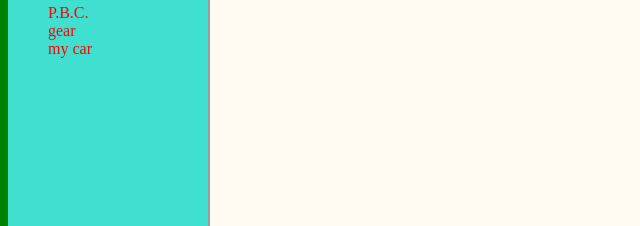
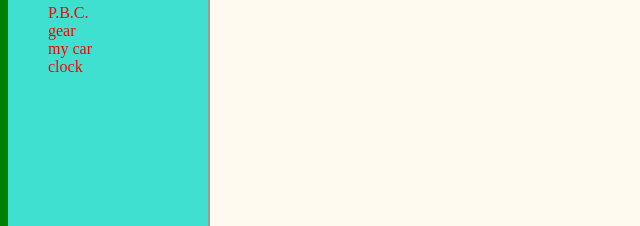
Before and after one commit to maxVoormolen/wiskundeportofolio, a plain HTML site: page index.html in a window 1280 px wide. Shown: the part 236-462 px from the top of the page, 0-640 px from the left. Drawn offline with Linux system fonts and the light colour scheme.

Commit message:
main idex met opdracht 15

```diff
--- a/index.html
+++ b/index.html
@@ -23,6 +23,7 @@
           <li><a href="html/12PerpendicularBisectorAndCircumcenter/index.html" target="IFrame">P.B.C.</a></li>
           <li><a href="html/13gear/index.html" target="IFrame">gear</a></li>
           <li><a href="html/14myCar/index.html" target="IFrame">my car</a></li>
+          <li><a href="html/15clock/index.html" target="IFrame">clock</a></li>
         </ol>
         </div>
       <iframe id="myIframe" name ="IFrame" src="html/01myPoint/index.html" width="" height=""></iframe>
```
